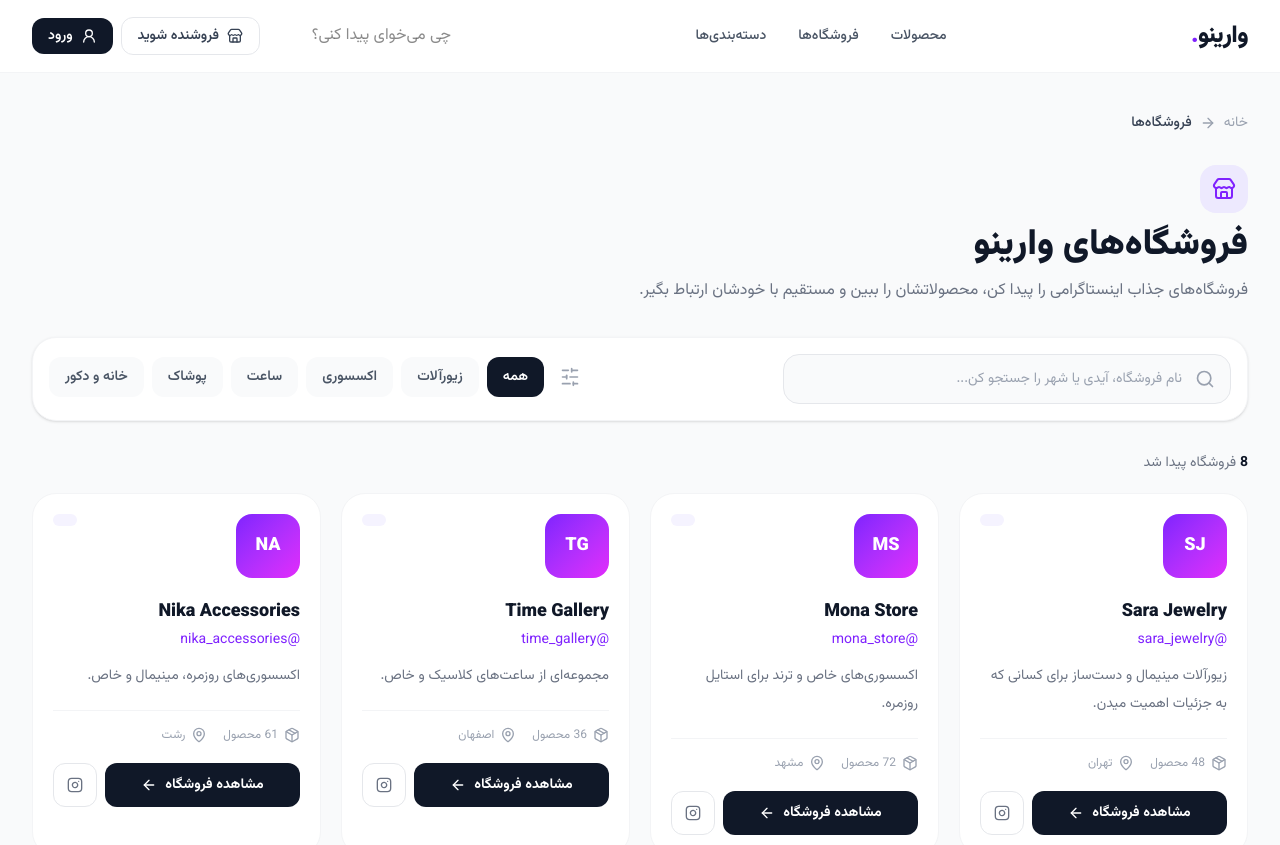
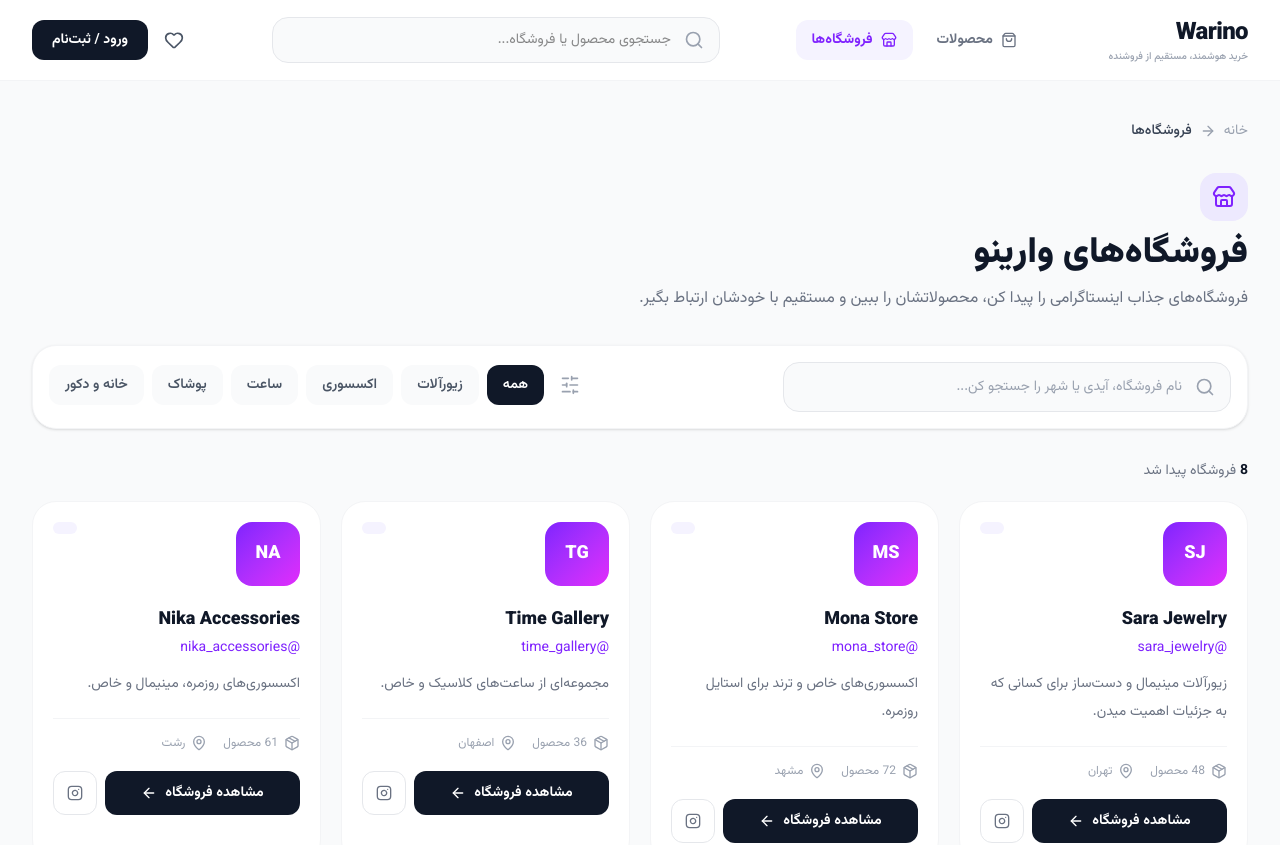
Before and after one commit to mohammadm938/warino, a Next.js app: page /shops in a window 1280 px wide. Shown: the top 845 px of the page. Built offline with nearby package versions, Linux system fonts and the light colour scheme.

Commit message:
update header

```diff
--- a/src/app/components/layout/Header.jsx
+++ b/src/app/components/layout/Header.jsx
@@ -1,88 +1,209 @@
 "use client";
 
+import { useState } from "react";
 import Link from "next/link";
-import { Search, Store, UserRound } from "lucide-react";
-import { useRouter } from "next/navigation";
-import { useState } from "react";
+import { usePathname, useRouter } from "next/navigation";
+import { Search, Heart, Menu, X, Store, ShoppingBag } from "lucide-react";
+
+import FavoritesBadge from "../common/FavoritesBadge";
 
 export default function Header() {
   const router = useRouter();
+  const pathname = usePathname();
 
   const [search, setSearch] = useState("");
+  const [mobileOpen, setMobileOpen] = useState(false);
 
-  return (
-    <header className="sticky top-0 z-50 border-b border-gray-100 bg-white/90 backdrop-blur-md">
-      <div className="mx-auto flex h-18 max-w-7xl items-center justify-between px-4 sm:px-6 lg:px-8">
-        {/* Logo */}
-        <Link
-          href="/"
-          className="text-2xl font-black tracking-tight text-gray-900"
-        >
-          وارینو<span className="text-violet-600">.</span>
-        </Link>
-
-        {/* Navigation */}
-        <nav className="hidden items-center gap-8 md:flex">
-          <Link
-            href="/products"
-            className="text-sm font-medium text-gray-600 transition hover:text-violet-600"
-          >
-            محصولات
-          </Link>
-
-          <Link
-            href="/shops"
-            className="text-sm font-medium text-gray-600 transition hover:text-violet-600"
-          >
-            فروشگاه‌ها
-          </Link>
-
-          <Link
-            href="/categories"
-            className="text-sm font-medium text-gray-600 transition hover:text-violet-600"
-          >
-            دسته‌بندی‌ها
-          </Link>
-        </nav>
-
-        {/* Actions */}
-        <div className="flex items-center gap-2">
-          <form
-            onSubmit={(event) => {
+  const handleSearch = (event) => {
     event.preventDefault();
 
     const value = search.trim();
 
     if (!value) return;
 
+    setMobileOpen(false);
+
     router.push(`/search?q=${encodeURIComponent(value)}`);
-            }}
+  };
+
+  const isActive = (href) => {
+    if (href === "/") {
+      return pathname === "/";
+    }
+
+    return pathname.startsWith(href);
+  };
+
+  const navItems = [
+    {
+      href: "/products",
+      label: "محصولات",
+      icon: ShoppingBag,
+    },
+    {
+      href: "/shops",
+      label: "فروشگاه‌ها",
+      icon: Store,
+    },
+  ];
+
+  return (
+    <header className="sticky top-0 z-50 border-b border-gray-100 bg-white/95 backdrop-blur-xl">
+      <div className="mx-auto max-w-7xl px-4 sm:px-6 lg:px-8">
+        <div className="flex h-20 items-center justify-between gap-4">
+          {/* Logo */}
+          <Link
+            href="/"
+            className="shrink-0"
+            onClick={() => setMobileOpen(false)}
           >
+            <div className="text-2xl font-black tracking-tight text-gray-900">
+              Warino
+            </div>
+
+            <div className="text-[10px] font-medium text-gray-400">
+              خرید هوشمند، مستقیم از فروشنده
+            </div>
+          </Link>
+
+          {/* Desktop Navigation */}
+          <nav className="hidden items-center gap-2 lg:flex">
+            {navItems.map((item) => {
+              const Icon = item.icon;
+              const active = isActive(item.href);
+
+              return (
+                <Link
+                  key={item.href}
+                  href={item.href}
+                  className={`flex items-center gap-2 rounded-xl px-4 py-2.5 text-sm font-bold transition ${
+                    active
+                      ? "bg-violet-50 text-violet-600"
+                      : "text-gray-500 hover:bg-gray-50 hover:text-gray-900"
+                  }`}
+                >
+                  <Icon className="h-4 w-4" />
+                  {item.label}
+                </Link>
+              );
+            })}
+          </nav>
+
+          {/* Search */}
+          <form
+            onSubmit={handleSearch}
+            className="hidden flex-1 lg:block lg:max-w-md"
+          >
+            <div className="relative">
+              <Search className="absolute right-4 top-1/2 h-5 w-5 -translate-y-1/2 text-gray-400" />
+
               <input
-              className="focus:outline-none"
                 type="search"
                 value={search}
                 onChange={(event) => setSearch(event.target.value)}
-              placeholder="چی می‌خوای پیدا کنی؟"
+                placeholder="جستجوی محصول یا فروشگاه..."
+                className="w-full rounded-2xl border border-gray-200 bg-gray-50 py-3 pl-4 pr-12 text-sm outline-none transition focus:border-violet-300 focus:bg-white"
               />
+            </div>
           </form>
 
+          {/* Actions */}
+          <div className="flex items-center gap-1">
+            {/* Favorites */}
+            <FavoritesBadge />
+
+            {/* Login */}
             <Link
-            href="/register"
-            className="hidden items-center gap-2 rounded-xl border border-gray-200 px-4 py-2 text-sm font-semibold text-gray-700 transition hover:border-violet-200 hover:bg-violet-50 hover:text-violet-600 sm:flex"
+              href="/login"
+              className="hidden rounded-xl bg-gray-900 px-5 py-2.5 text-sm font-bold text-white transition hover:bg-violet-600 sm:block"
             >
-            <Store className="h-4 w-4" />
-            فروشنده شوید
+              ورود / ثبت‌نام
+            </Link>
+
+            {/* Mobile Menu */}
+            <button
+              type="button"
+              onClick={() => setMobileOpen((current) => !current)}
+              className="flex h-11 w-11 items-center justify-center rounded-xl text-gray-600 transition hover:bg-gray-100 lg:hidden"
+              aria-label="منو"
+            >
+              {mobileOpen ? (
+                <X className="h-5 w-5" />
+              ) : (
+                <Menu className="h-5 w-5" />
+              )}
+            </button>
+          </div>
+        </div>
+
+        {/* Mobile Menu */}
+        {mobileOpen && (
+          <div className="border-t border-gray-100 py-4 lg:hidden">
+            {/* Mobile Search */}
+            <form onSubmit={handleSearch} className="mb-4">
+              <div className="relative">
+                <Search className="absolute right-4 top-1/2 h-5 w-5 -translate-y-1/2 text-gray-400" />
+
+                <input
+                  type="search"
+                  value={search}
+                  onChange={(event) => setSearch(event.target.value)}
+                  placeholder="جستجوی محصول یا فروشگاه..."
+                  className="w-full rounded-2xl border border-gray-200 bg-gray-50 py-3.5 pl-4 pr-12 text-sm outline-none focus:border-violet-300 focus:bg-white"
+                />
+              </div>
+            </form>
+
+            {/* Mobile Navigation */}
+            <nav className="space-y-2">
+              {navItems.map((item) => {
+                const Icon = item.icon;
+                const active = isActive(item.href);
+
+                return (
+                  <Link
+                    key={item.href}
+                    href={item.href}
+                    onClick={() => setMobileOpen(false)}
+                    className={`flex items-center gap-3 rounded-2xl px-4 py-3.5 text-sm font-bold transition ${
+                      active
+                        ? "bg-violet-50 text-violet-600"
+                        : "text-gray-600 hover:bg-gray-50"
+                    }`}
+                  >
+                    <Icon className="h-5 w-5" />
+                    {item.label}
+                  </Link>
+                );
+              })}
+
+              <Link
+                href="/favorites"
+                onClick={() => setMobileOpen(false)}
+                className={`flex items-center gap-3 rounded-2xl px-4 py-3.5 text-sm font-bold transition ${
+                  isActive("/favorites")
+                    ? "bg-red-50 text-red-500"
+                    : "text-gray-600 hover:bg-gray-50"
+                }`}
+              >
+                <Heart className="h-5 w-5" />
+                علاقه‌مندی‌ها
+                {/*
+                 * فقط لینک است؛ تعداد اصلی در FavoritesBadge
+                 * نمایش داده می‌شود.
+                 */}
               </Link>
 
               <Link
                 href="/login"
-            className="flex items-center gap-2 rounded-xl bg-gray-900 px-4 py-2 text-sm font-semibold text-white transition hover:bg-violet-600"
+                onClick={() => setMobileOpen(false)}
+                className="mt-2 flex items-center justify-center rounded-2xl bg-gray-900 px-4 py-3.5 text-sm font-bold text-white"
               >
-            <UserRound className="h-4 w-4" />
-            ورود
+                ورود / ثبت‌نام
               </Link>
+            </nav>
           </div>
+        )}
       </div>
     </header>
   );
```
Lines whose indentation alone changed are shown as unchanged.
